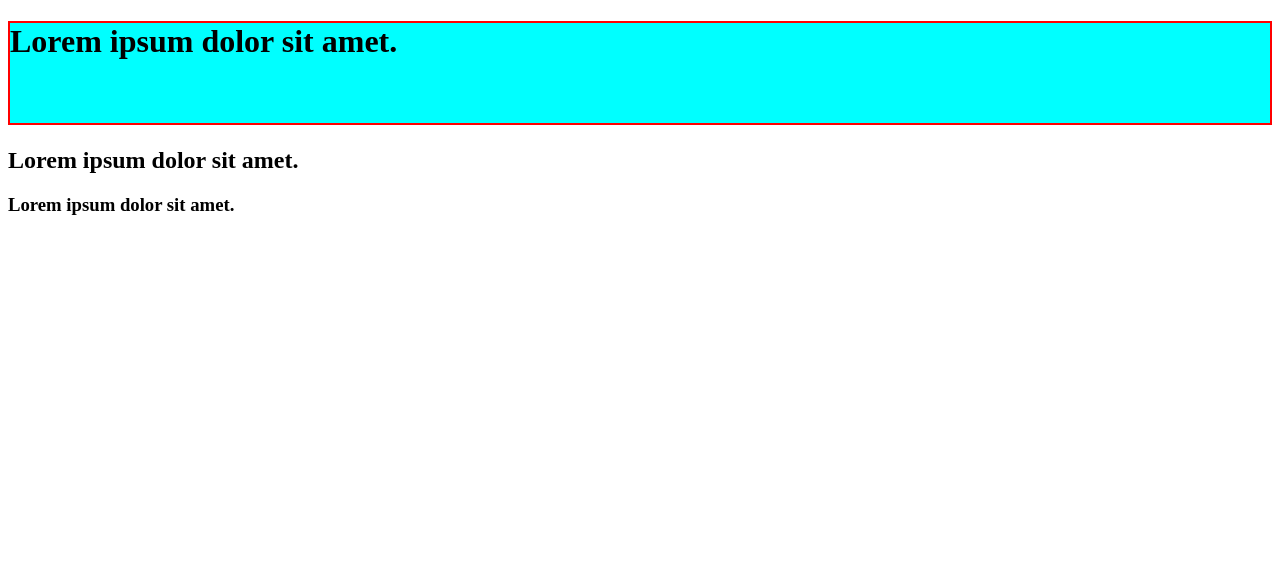
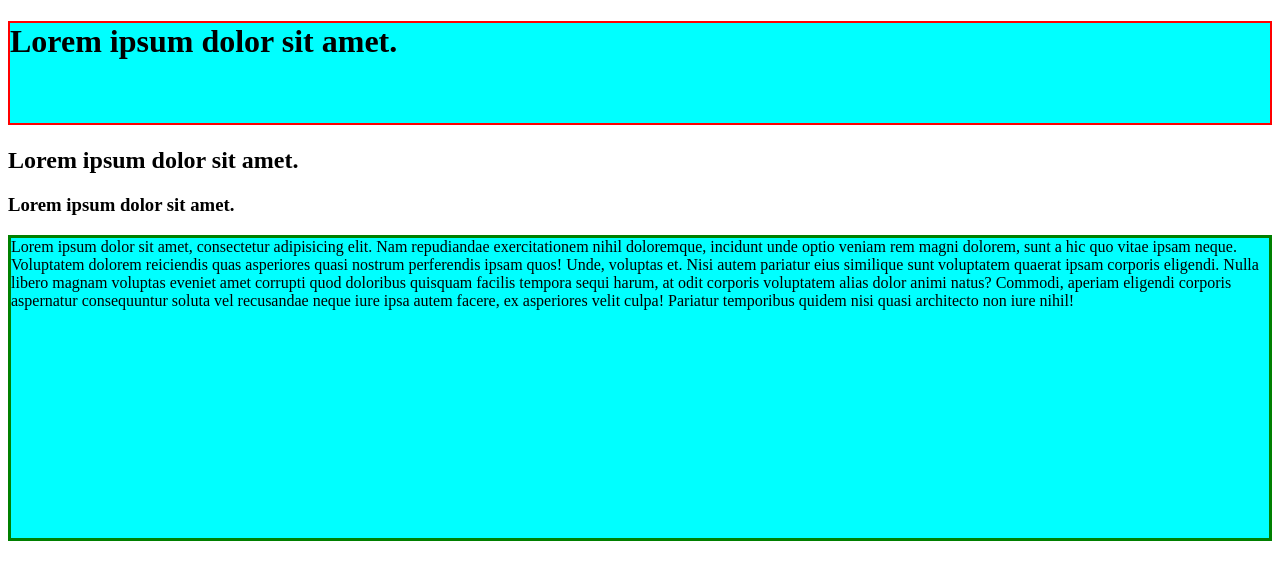
Before and after one commit to ashrafulambia12/my-second-repo, a plain HTML site: page index.html in a window 1280 px wide. Drawn offline with Linux system fonts and the light colour scheme.

Commit message:
gvcfvgcggb

```diff
--- a/index.html
+++ b/index.html
@@ -11,5 +11,18 @@
     <h1>Lorem ipsum dolor sit amet.</h1>
     <h2>Lorem ipsum dolor sit amet.</h2>
     <h3>Lorem ipsum dolor sit amet.</h3>
+    <p>
+      Lorem ipsum dolor sit amet, consectetur adipisicing elit. Nam repudiandae
+      exercitationem nihil doloremque, incidunt unde optio veniam rem magni
+      dolorem, sunt a hic quo vitae ipsam neque. Voluptatem dolorem reiciendis
+      quas asperiores quasi nostrum perferendis ipsam quos! Unde, voluptas et.
+      Nisi autem pariatur eius similique sunt voluptatem quaerat ipsam corporis
+      eligendi. Nulla libero magnam voluptas eveniet amet corrupti quod
+      doloribus quisquam facilis tempora sequi harum, at odit corporis
+      voluptatem alias dolor animi natus? Commodi, aperiam eligendi corporis
+      aspernatur consequuntur soluta vel recusandae neque iure ipsa autem
+      facere, ex asperiores velit culpa! Pariatur temporibus quidem nisi quasi
+      architecto non iure nihil!
+    </p>
   </body>
 </html>
--- a/style.css
+++ b/style.css
@@ -3,3 +3,8 @@ h1 {
   height: 100px;
   border: 2px solid red;
 }
+p {
+  background-color: aqua;
+  height: 300px;
+  border: 3px solid green;
+}
```
